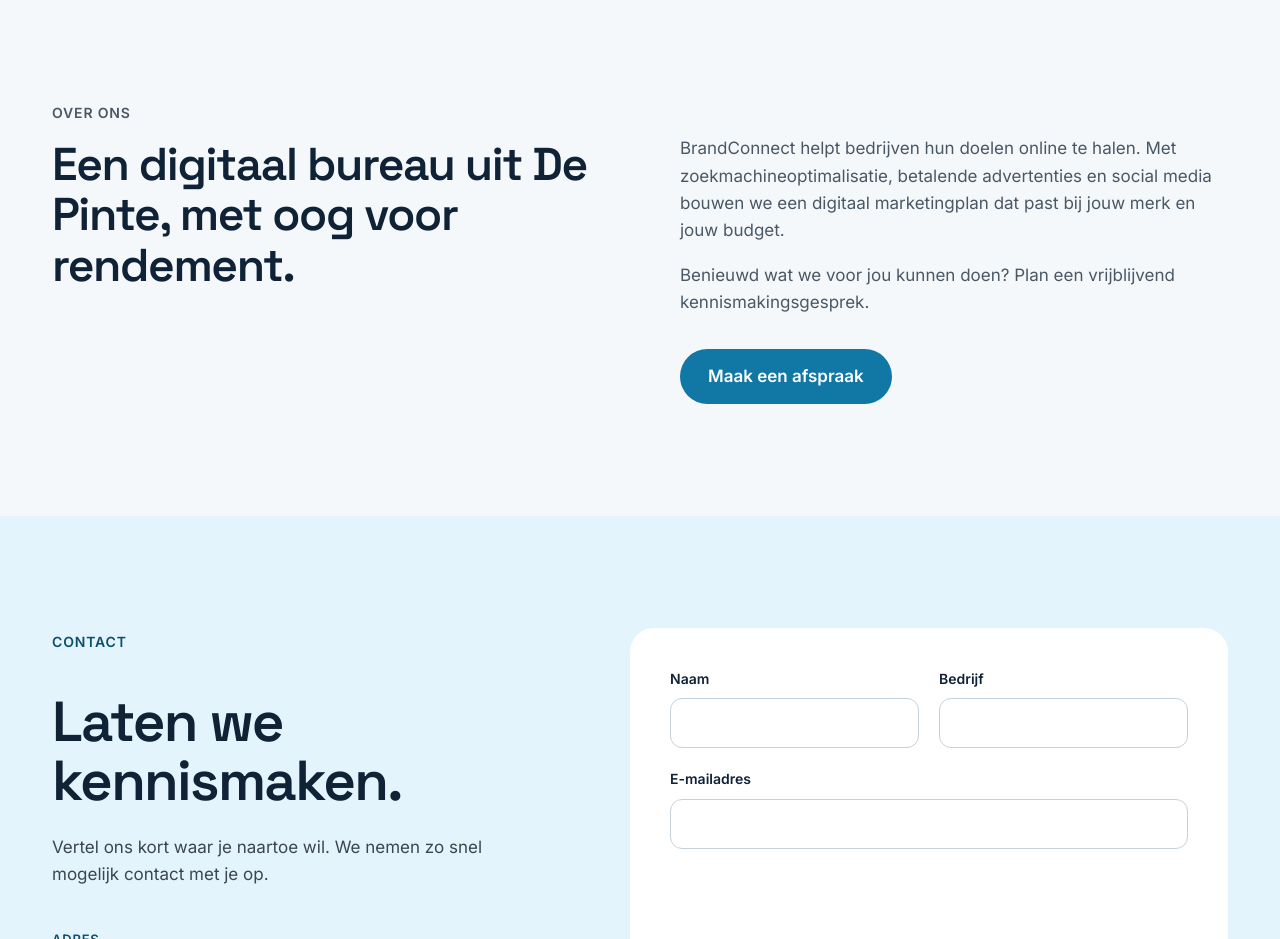
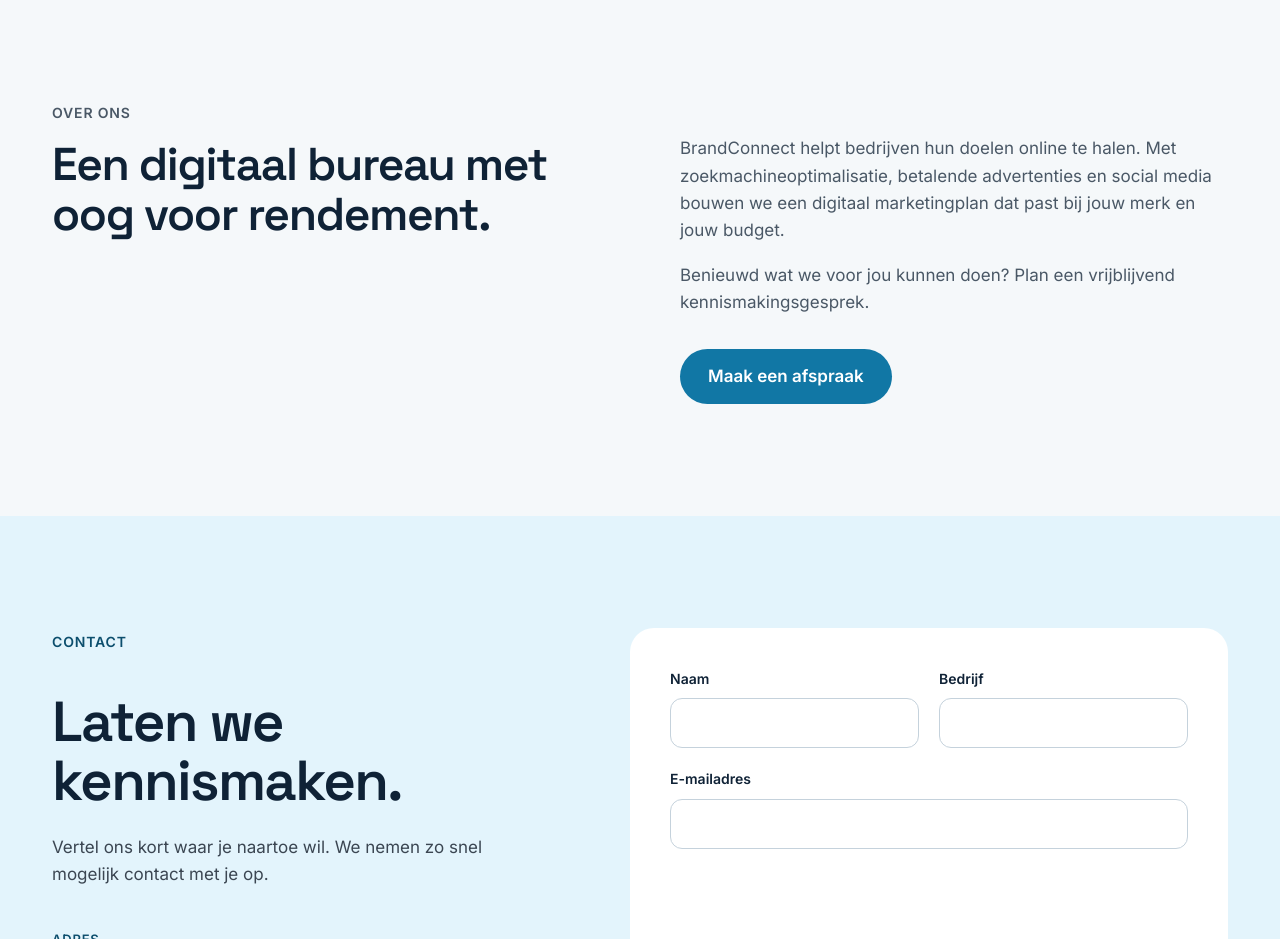
Before and after one commit to lievenlekens/brandconnect.be, a plain HTML site: page index.html in a window 1280 px wide. Shown: the part 2920-3859 px from the top of the page. Drawn offline with Linux system fonts and the light colour scheme.

Commit message:
Add files via upload

```diff
--- a/index.html
+++ b/index.html
@@ -159,7 +159,7 @@
   <section class="wrap section about" id="over-ons">
     <div>
       <p class="eyebrow">Over ons</p>
-      <h2>Een digitaal bureau uit De Pinte, met oog voor rendement.</h2>
+      <h2>Een digitaal bureau met oog voor rendement.</h2>
     </div>
     <div class="text">
       <p>BrandConnect helpt bedrijven hun doelen online te halen. Met zoekmachineoptimalisatie, betalende advertenties en social media bouwen we een digitaal marketingplan dat past bij jouw merk en jouw budget.</p>
```
